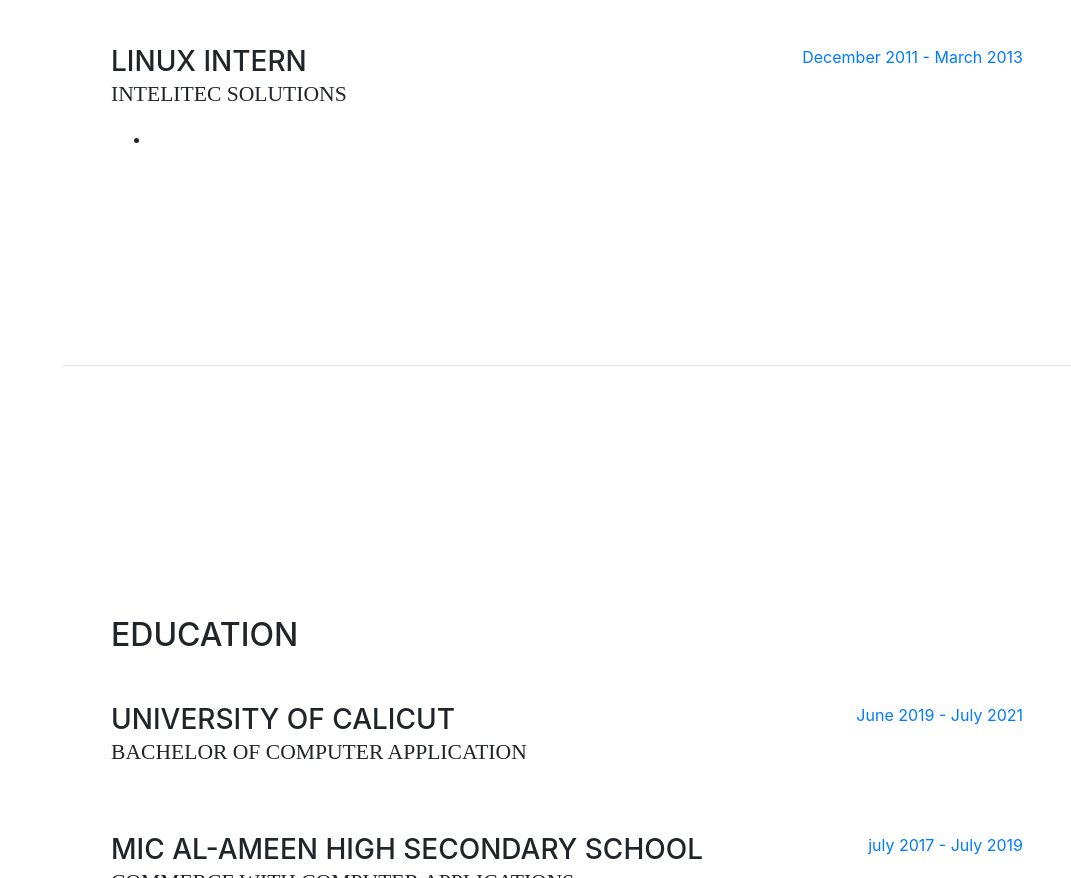
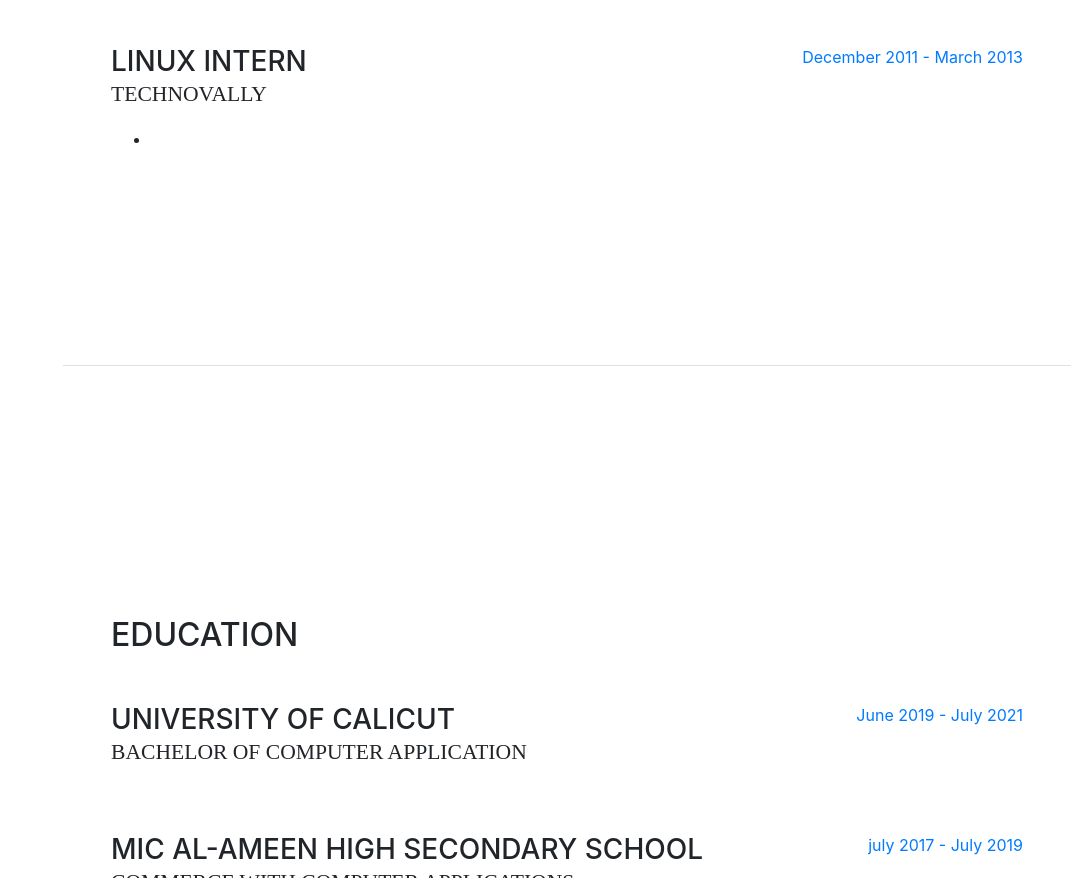
Before and after one commit to ashiqrahman1/resumefrontend, a website with bundled scripts: page index.html in a window 1280 px wide. Shown: the part 1234-2112 px from the top of the page, without its empty margins (209-1280 px from the left). Built offline with nearby package versions, Linux system fonts and the light colour scheme; a web font is replaced by a local one.

Commit message:
Index changed

```diff
--- a/index.html
+++ b/index.html
@@ -167,7 +167,7 @@ Release Role
           <div class="resume-item d-flex flex-column flex-md-row mb-5">
             <div class="resume-content mr-auto">
               <h3 class="mb-0">Linux Intern</h3>
-              <div class="subheading mb-3">Intelitec Solutions</div>
+              <div class="subheading mb-3">Technovally</div>
               <p>
                 <ul>
                   <li></li>
```
